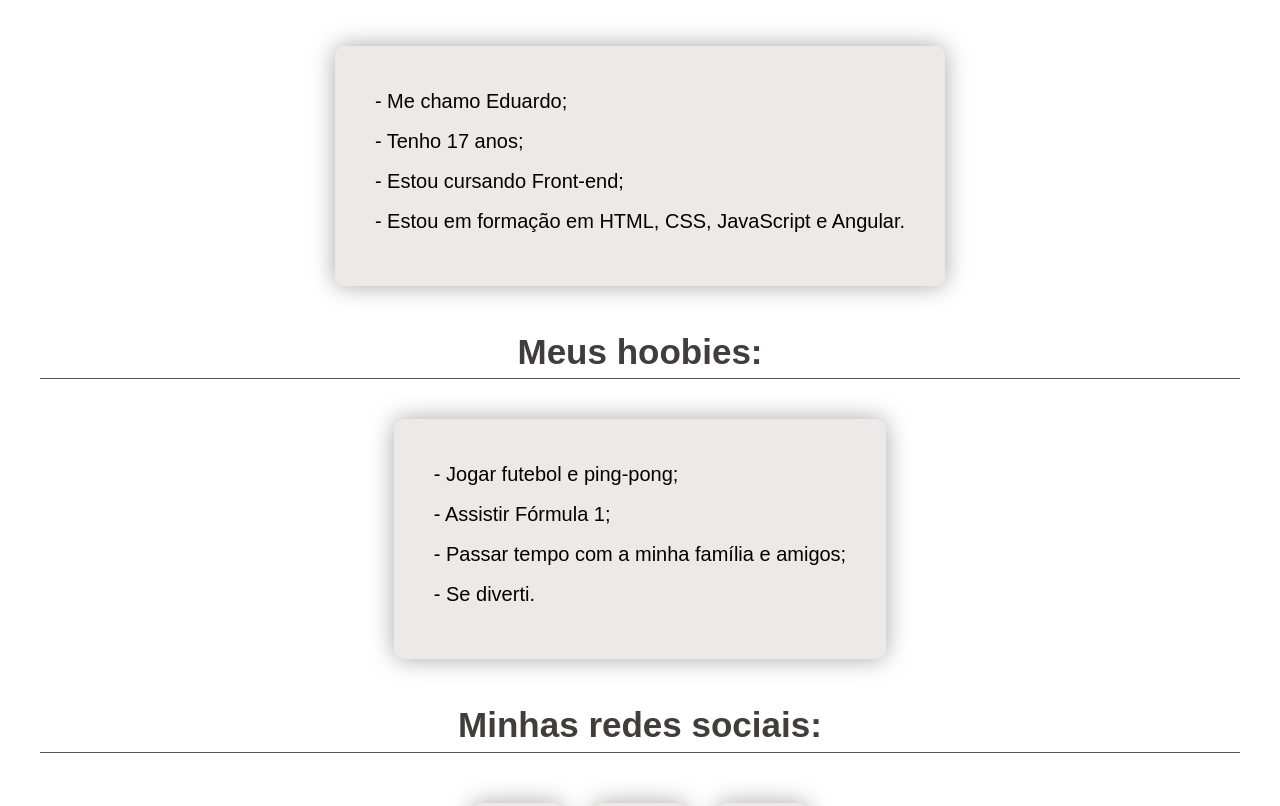
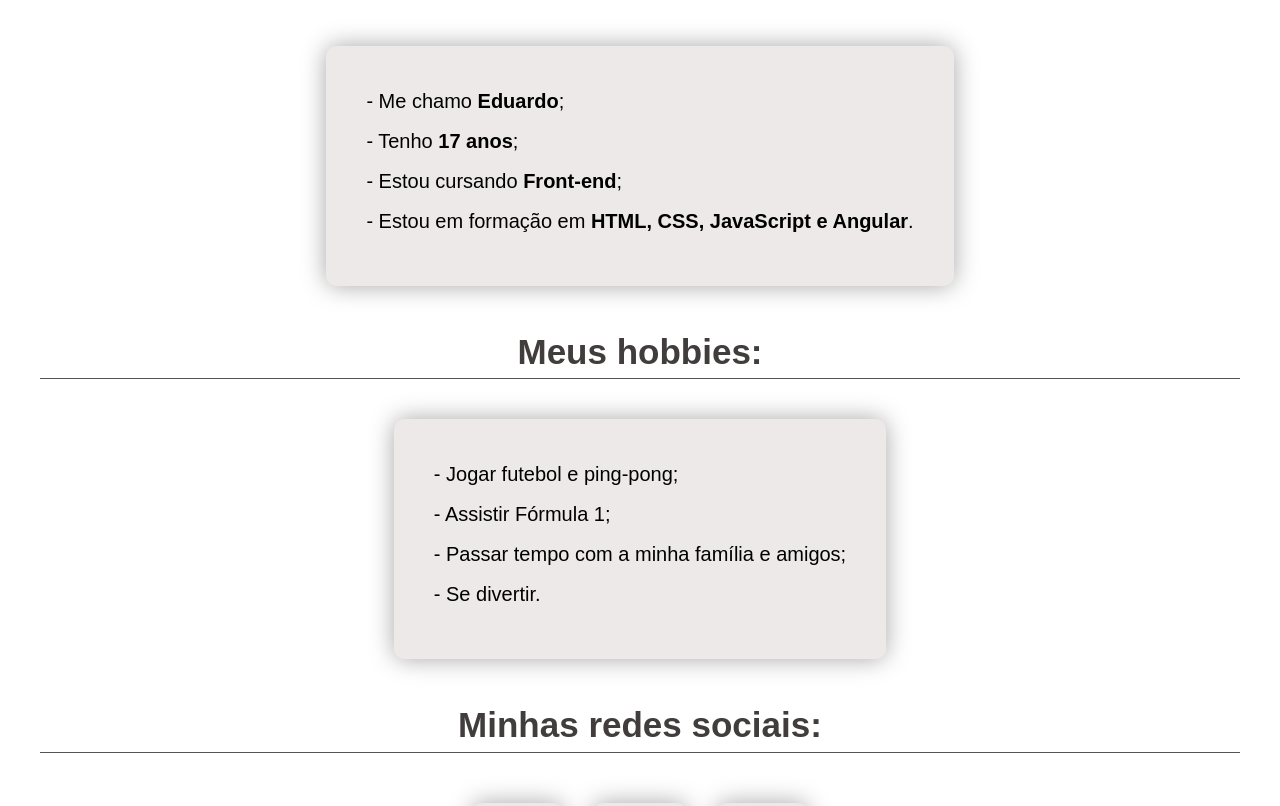
Before and after one commit to eduardoalves10/meu-site-angular, an Angular app: page /home in a window 1280 px wide. Shown: the part 614-1420 px from the top of the page. Built offline with nearby package versions, Linux system fonts and the light colour scheme; a web font is replaced by a local one.

Commit message:
atualiza-informacoes-do-componente-main

```diff
--- a/src/app/components/main/main.html
+++ b/src/app/components/main/main.html
@@ -12,22 +12,22 @@
 
         <div class="cards">
             <div class="texto">
-                <p>- Me chamo Eduardo;</p>
-                <p>- Tenho 17 anos;</p>
-                <p>- Estou cursando Front-end;</p>
-                <p>- Estou em formação em HTML, CSS, JavaScript e Angular.</p>
+                <p>- Me chamo <strong>Eduardo</strong>;</p>
+                <p>- Tenho <strong>17 anos</strong>;</p>
+                <p>- Estou cursando <strong>Front-end</strong>;</p>
+                <p>- Estou em formação em <strong>HTML, CSS, JavaScript e Angular</strong>.</p>
             </div>
         </div>
     </section>
 
     <section class="hobbies">
-        <h2>Meus hoobies:</h2>
+        <h2>Meus hobbies:</h2>
         <div class="cards">
             <div class="texto">
                 <p>- Jogar futebol e ping-pong;</p>
                 <p>- Assistir Fórmula 1;</p>
                 <p>- Passar tempo com a minha família e amigos;</p>
-                <p>- Se diverti.</p>
+                <p>- Se divertir.</p>
             </div>
         </div>
     </section>
```
